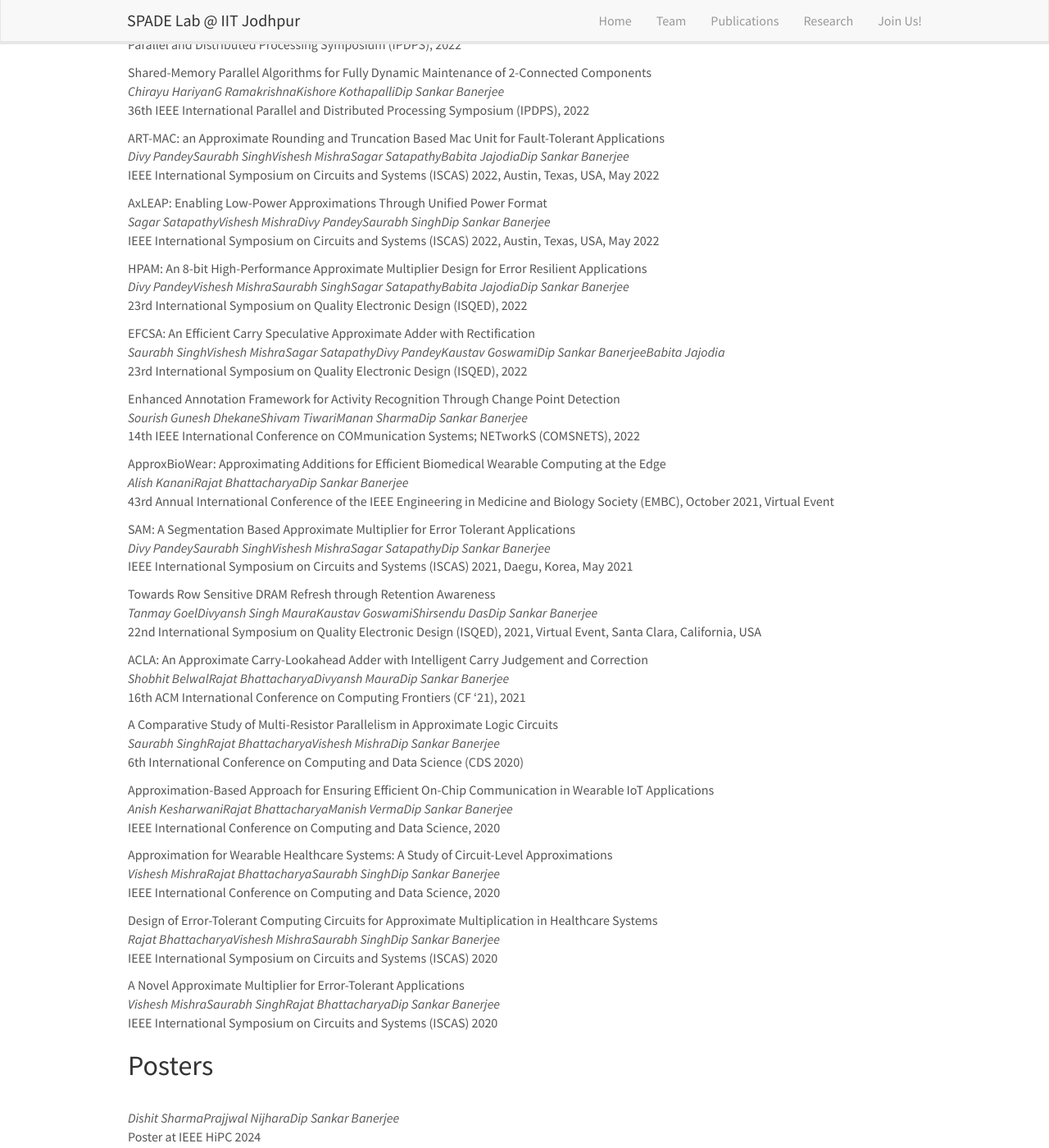
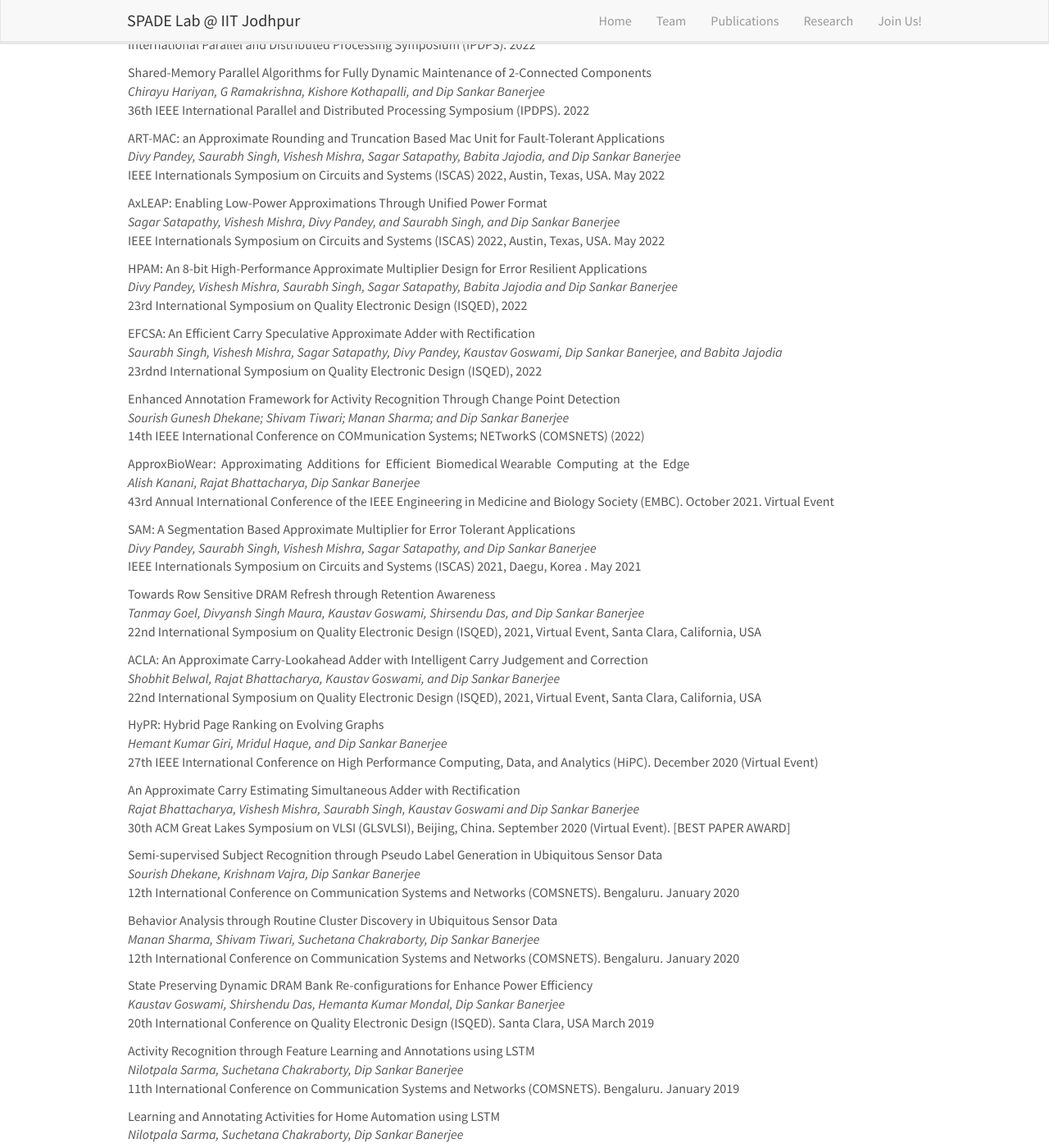
Before and after one commit to SPADE-IITJ/spade-iitj.github.io, a Jekyll site: the page built from _pages/publications.md, in a window 1280 px wide and 1400 px high, scrolled down 1849 px. Shown: the whole window at 82% size. Built offline with Jekyll 4.4.1, drawn with Linux system fonts in a browser that asks for light colours; nearby versions of some CDN libraries; some of the changed text lies outside the part shown.

Commit message:
Fix typo in publications

```diff
--- a/_data/publist.yml
+++ b/_data/publist.yml
@@ -1,311 +1,190 @@
 - title: "High-Performance Implementation of Louvain Algorithm with Representational Optimizations"
-  image:
-  description:
-  authors:
-    - Shubhajit Sahu
-    - Kishore Kothapalli
-    - Dip Sankar Banerjee
+  authors: "Shubhajit Sahu, Kishore Kothapalli, and Dip Sankar Banerjee"
   link:
     url:
-    display: "Complex Networks, Istanbul Turkey (2024)"
-
+    display: "Complex Networks, Istanbul Turkey, (2024)"
 - title: "SideLink: Exposing NVLink to Covert and Side-Channel Attacks"
-  image:
-  description:
-  authors:
-    - Issa Baddour
-    - Dip Sankar Banerjee
-    - Somitra Kumar Sanadhya
+  authors: "Issa Baddour, Dip Sankar Banerjee, Somitra Kumar Sanadhya"
   link:
     url:
     display: "14th International Conference on Security, Privacy and Applied Cryptographic Engineering (SPACE), Kerala, India, December 14-17, 2024"
-
 - title: "MST in Incremental Graphs Through Tree Contractions"
-  image:
-  description:
-  authors:
-    - Akanksha Dwivedi
-    - Sameer Sharma
-    - Dip Sankar Banerjee
+  authors: "Akanksha Dwivedi, Sameer Sharma, and Dip Sankar Banerjee"
   link:
     url:
-    display: "28th IEEE High Performance Extreme Computing (HPEC), Boston, USA (2024)"
-
+    display: "28th IEEE High Performance Extreme Computing (HPEC), Boston, USA 2024"
 - title: "GVE-LPA: Fast Label Propagation Algorithm (LPA) for Community Detection in the Shared Memory Setting"
-  image:
-  description:
-  authors:
-    - Shubhajit Sahu
-    - Kishore Kothapalli
-    - Dip Sankar Banerjee
+  authors: "Shubhajit Sahu, Kishore Kothapalli, and Dip Sankar Banerjee"
   link:
     url:
-    display: "Workshop on High-Performance eScience (HiPES) in conjunction with 30th International European Conference on Parallel and Distributed Computing (Euro-Par), 26 - 30 August 2024, Madrid, Spain"
-
+    display: "The Workshop on High-Performance eScience (HiPES) in conjunction with 30th International European Conference on Parallel and Distributed Computing (Euro-Par), 26 - 30 August 2024. Madrid, Spain"
 - title: "Voxelization of Moving Deformable Geometries on GPU"
-  image:
-  description:
-  authors:
-    - Ronith Kumar
-    - Raman Deep
-    - Nipun Arora
-    - Dip Sankar Banerjee
+  authors: "Ronith Kumar, Raman Deep, Nipun Arora, and Dip Sankar Banerjee"
   link:
     url:
-    display: "23rd International Symposium on Parallel and Distributed Computing (ISPDC), Chur, Switzerland, 2024"
-
+    display: "23rd International Symposium on Parallel and Distributed Computing (ISPDC). Chur, Switzerland. 2024"
 - title: "Fast Leiden Algorithm for Community Detection in the Shared Memory Setting"
-  image:
-  description:
-  authors:
-    - Shubhajit Sahu
-    - Kishore Kothapalli
-    - Dip Sankar Banerjee
+  authors: "Shubhajit Sahu, Kishore Kothapalli, and Dip Sankar Banerjee"
   link:
     url:
-    display: "53rd International Conference on Parallel Processing (ICPP), Sweden 2024"
-
+    display: "53rd International Conference on Parallel Processing (ICPP), Sweden 2024"
 - title: "Shared-Memory Parallel Algorithms for Community Detection in Dynamic Graphs"
-  image:
-  description:
-  authors:
-    - Shubhajit Sahu
-    - Kishore Kothapalli
-    - Dip Sankar Banerjee
+  authors: "Shubhajit Sahu, Kishore Kothapalli, and Dip Sankar Banerjee"
   link:
     url:
-    display: "26th Workshop in Advances in Parallel and Distributed Computing Models (APDCM) workshop held in conjunction with 38th IEEE Parallel and Distributed Processing Symposium (IPDPS) 2024 [OUTSTANDING PAPER AWARD]"
-
+    display: "26th Workshop in Advances in Parallel and Distributed Computing Models (APDCM) workshop held in conjunction with 38th IEEE Parallel and Distributed Processing Symposium (IPDPS) 2024. [OUTSTANDING PAPER AWARD]"
 - title: "Shared-Memory Parallel Dynamic Louvain Algorithm for Community Detection"
-  image:
-  description:
-  authors:
-    - Shubhajit Sahu
-    - Kishore Kothapalli
-    - Dip Sankar Banerjee
+  authors: "Shubhajit Sahu, Kishore Kothapalli, and Dip Sankar Banerjee"
   link:
     url:
     display: "38th IEEE Parallel and Distributed Processing Symposium (IPDPS) 2024"
-
 - title: "Voxelization of Moving Geometries on GPU"
-  image:
-  description:
-  authors:
-    - Rishabh Shukla
-    - Nipun Arora
-    - Dip Sankar Banerjee
+  authors: "Rishabh Shukla; Nipun Arora; Dip Sankar Banerjee"
   link:
     url:
-    display: "24th IEEE High Performance Computing and Communications (HPCC), Chengdu China, 2022"
-
+    display: "24th IEEE High Performance Computing and Communications (HPCC). Chengdu China. 2022"
 - title: "A Case for Amplifying Row Hammer Attacks via Cell-Coupling in DRAM Devices"
-  image:
-  description:
-  authors:
-    - Kaustav Goswami
-    - Shirshendu Das
-    - Sagar Satapathy
-    - Dip Sankar Banerjee
+  authors: "Kaustav Goswami, Shirshendu Das, Sagar Satapathy and Dip Sankar Banerjee"
   link:
     url:
-    display: "The International Symposium on Memory Systems (MEMSYS), December 2022"
-
+    display: "The International Symposium on Memory Systems (MEMSYS). December 2022"
 - title: "Dynamic Batch Parallel Algorithms for Updating Pagerank"
-  image:
-  description:
-  authors:
-    - Shubhajit Sahu
-    - Kishore Kothapalli
-    - Dip Sankar Banerjee
+  authors: "Shubhajit Sahu, Kishore Kothapalli, Dip Sankar Banerjee"
   link:
     url:
-    display: "Workshop on Parallel and Distributed Processing for Computational Social Sciences (ParSocial) in conjunction with 36th IEEE International Parallel and Distributed Processing Symposium (IPDPS), 2022"
-
+    display: "Workshop on Parallel and Distributed Processing for Computaional Social Sciences (ParSocial) to be held in conjuction with 36th IEEE International Parallel and Distributed Processing Symposium (IPDPS). 2022"
 - title: "Shared-Memory Parallel Algorithms for Fully Dynamic Maintenance of 2-Connected Components"
-  image:
-  description:
-  authors:
-    - Chirayu Hariyan
-    - G Ramakrishna
-    - Kishore Kothapalli
-    - Dip Sankar Banerjee
+  authors: "Chirayu Hariyan, G Ramakrishna, Kishore Kothapalli, and Dip Sankar Banerjee"
   link:
     url:
-    display: "36th IEEE International Parallel and Distributed Processing Symposium (IPDPS), 2022"
-
+    display: "36th IEEE International Parallel and Distributed Processing Symposium (IPDPS). 2022"
 - title: "ART-MAC: an Approximate Rounding and Truncation Based Mac Unit for Fault-Tolerant Applications"
-  image:
-  description:
-  authors:
-    - Divy Pandey
-    - Saurabh Singh
-    - Vishesh Mishra
-    - Sagar Satapathy
-    - Babita Jajodia
-    - Dip Sankar Banerjee
+  authors: "Divy Pandey, Saurabh Singh, Vishesh Mishra, Sagar Satapathy, Babita Jajodia, and Dip Sankar Banerjee"
   link:
     url:
-    display: "IEEE International Symposium on Circuits and Systems (ISCAS) 2022, Austin, Texas, USA, May 2022"
-
+    display: "IEEE Internationals Symposium on Circuits and Systems (ISCAS) 2022, Austin, Texas, USA. May 2022"
 - title: "AxLEAP: Enabling Low-Power Approximations Through Unified Power Format"
-  image:
-  description:
-  authors:
-    - Sagar Satapathy
-    - Vishesh Mishra
-    - Divy Pandey
-    - Saurabh Singh
-    - Dip Sankar Banerjee
+  authors: "Sagar Satapathy, Vishesh Mishra, Divy Pandey, and Saurabh Singh, and Dip Sankar Banerjee"
   link:
     url:
-    display: "IEEE International Symposium on Circuits and Systems (ISCAS) 2022, Austin, Texas, USA, May 2022"
-
+    display: "IEEE Internationals Symposium on Circuits and Systems (ISCAS) 2022, Austin, Texas, USA. May 2022"
 - title: "HPAM: An 8-bit High-Performance Approximate Multiplier Design for Error Resilient Applications"
-  image:
-  description:
-  authors:
-    - Divy Pandey
-    - Vishesh Mishra
-    - Saurabh Singh
-    - Sagar Satapathy
-    - Babita Jajodia
-    - Dip Sankar Banerjee
+  authors: "Divy Pandey, Vishesh Mishra, Saurabh Singh, Sagar Satapathy, Babita Jajodia and Dip Sankar Banerjee"
   link:
     url:
-    display: "23rd International Symposium on Quality Electronic Design (ISQED), 2022"
-
+    display: "23rd International Symposium on Quality Electronic Design (ISQED), 2022"
 - title: "EFCSA: An Efficient Carry Speculative Approximate Adder with Rectification"
-  image:
-  description:
-  authors:
-    - Saurabh Singh
-    - Vishesh Mishra
-    - Sagar Satapathy
-    - Divy Pandey
-    - Kaustav Goswami
-    - Dip Sankar Banerjee
-    - Babita Jajodia
+  authors: "Saurabh Singh, Vishesh Mishra, Sagar Satapathy, Divy Pandey, Kaustav Goswami, Dip Sankar Banerjee, and Babita Jajodia"
   link:
     url:
-    display: "23rd International Symposium on Quality Electronic Design (ISQED), 2022"
-
+    display: "23rdnd International Symposium on Quality Electronic Design (ISQED), 2022"
 - title: "Enhanced Annotation Framework for Activity Recognition Through Change Point Detection"
-  image:
-  description:
-  authors:
-    - Sourish Gunesh Dhekane
-    - Shivam Tiwari
-    - Manan Sharma
-    - Dip Sankar Banerjee
+  authors: "Sourish Gunesh Dhekane; Shivam Tiwari; Manan Sharma; and Dip Sankar Banerjee"
   link:
     url:
-    display: "14th IEEE International Conference on COMmunication Systems; NETworkS (COMSNETS), 2022"
-
-- title: "ApproxBioWear: Approximating Additions for Efficient Biomedical Wearable Computing at the Edge"
-  image:
-  description:
-  authors:
-    - Alish Kanani
-    - Rajat Bhattacharya
-    - Dip Sankar Banerjee
+    display: "14th IEEE International Conference on COMmunication Systems; NETworkS (COMSNETS) (2022)"
+- title: "ApproxBioWear:  Approximating  Additions  for  Efficient  Biomedical Wearable  Computing  at  the  Edge"
+  authors: "Alish Kanani, Rajat Bhattacharya, Dip Sankar Banerjee"
   link:
     url:
-    display: "43rd Annual International Conference of the IEEE Engineering in Medicine and Biology Society (EMBC), October 2021, Virtual Event"
-
+    display: "43rd Annual International Conference of the IEEE Engineering in Medicine and Biology Society (EMBC). October 2021. Virtual Event"
 - title: "SAM: A Segmentation Based Approximate Multiplier for Error Tolerant Applications"
-  image:
-  description:
-  authors:
-    - Divy Pandey
-    - Saurabh Singh
-    - Vishesh Mishra
-    - Sagar Satapathy
-    - Dip Sankar Banerjee
+  authors: "Divy Pandey, Saurabh Singh, Vishesh Mishra, Sagar Satapathy, and Dip Sankar Banerjee"
   link:
     url:
-    display: "IEEE International Symposium on Circuits and Systems (ISCAS) 2021, Daegu, Korea, May 2021"
-
+    display: "IEEE Internationals Symposium on Circuits and Systems (ISCAS) 2021, Daegu, Korea . May 2021"
 - title: "Towards Row Sensitive DRAM Refresh through Retention Awareness"
-  image:
-  description:
-  authors:
-    - Tanmay Goel
-    - Divyansh Singh Maura
-    - Kaustav Goswami
-    - Shirsendu Das
-    - Dip Sankar Banerjee
+  authors: "Tanmay Goel, Divyansh Singh Maura, Kaustav Goswami, Shirsendu Das, and Dip Sankar Banerjee"
   link:
     url:
     display: "22nd International Symposium on Quality Electronic Design (ISQED), 2021, Virtual Event, Santa Clara, California, USA"
-
 - title: "ACLA: An Approximate Carry-Lookahead Adder with Intelligent Carry Judgement and Correction"
-  image:
-  description:
-  authors:
-    - Shobhit Belwal
-    - Rajat Bhattacharya
-    - Divyansh Maura
-    - Dip Sankar Banerjee
+  authors: "Shobhit Belwal, Rajat Bhattacharya, Kaustav Goswami, and Dip Sankar Banerjee"
   link:
     url:
-    display: "16th ACM International Conference on Computing Frontiers (CF '21), 2021"
-
-- title: "A Comparative Study of Multi-Resistor Parallelism in Approximate Logic Circuits"
-  image:
-  description:
-  authors:
-    - Saurabh Singh
-    - Rajat Bhattacharya
-    - Vishesh Mishra
-    - Dip Sankar Banerjee
+    display: "22nd International Symposium on Quality Electronic Design (ISQED), 2021, Virtual Event, Santa Clara, California, USA"
+- title: "HyPR: Hybrid Page Ranking on Evolving Graphs"
+  authors: "Hemant Kumar Giri, Mridul Haque, and Dip Sankar Banerjee"
   link:
     url:
-    display: "6th International Conference on Computing and Data Science (CDS 2020)"
-
-- title: "Approximation-Based Approach for Ensuring Efficient On-Chip Communication in Wearable IoT Applications"
-  image:
-  description:
-  authors:
-    - Anish Kesharwani
-    - Rajat Bhattacharya
-    - Manish Verma
-    - Dip Sankar Banerjee
+    display: "27th IEEE International Conference on High Performance Computing, Data, and Analytics (HiPC). December 2020 (Virtual Event)"
+- title: "An Approximate Carry Estimating Simultaneous Adder with Rectification"
+  authors: "Rajat Bhattacharya, Vishesh Mishra, Saurabh Singh, Kaustav Goswami and Dip Sankar Banerjee"
   link:
     url:
-    display: "IEEE International Conference on Computing and Data Science, 2020"
-
-- title: "Approximation for Wearable Healthcare Systems: A Study of Circuit-Level Approximations"
-  image:
-  description:
-  authors:
-    - Vishesh Mishra
-    - Rajat Bhattacharya
-    - Saurabh Singh
-    - Dip Sankar Banerjee
+    display: "30th ACM Great Lakes Symposium on VLSI (GLSVLSI), Beijing, China. September 2020 (Virtual Event). [BEST PAPER AWARD]"
+- title: "Semi-supervised Subject Recognition through Pseudo Label Generation in Ubiquitous Sensor Data"
+  authors: "Sourish Dhekane, Krishnam Vajra, Dip Sankar Banerjee"
   link:
     url:
-    display: "IEEE International Conference on Computing and Data Science, 2020"
-
-- title: "Design of Error-Tolerant Computing Circuits for Approximate Multiplication in Healthcare Systems"
-  image:
-  description:
-  authors:
-    - Rajat Bhattacharya
-    - Vishesh Mishra
-    - Saurabh Singh
-    - Dip Sankar Banerjee
+    display: "12th International Conference on Communication Systems and Networks (COMSNETS). Bengaluru. January 2020"
+- title: "Behavior Analysis through Routine Cluster Discovery in Ubiquitous Sensor Data"
+  authors: "Manan Sharma, Shivam Tiwari, Suchetana Chakraborty, Dip Sankar Banerjee"
   link:
     url:
-    display: "IEEE International Symposium on Circuits and Systems (ISCAS) 2020"
-
-- title: "A Novel Approximate Multiplier for Error-Tolerant Applications"
-  image:
-  description:
-  authors:
-    - Vishesh Mishra
-    - Saurabh Singh
-    - Rajat Bhattacharya
-    - Dip Sankar Banerjee
+    display: "12th International Conference on Communication Systems and Networks (COMSNETS). Bengaluru. January 2020"
+- title: "State Preserving Dynamic DRAM Bank Re-configurations for Enhance Power Efficiency"
+  authors: "Kaustav Goswami, Shirshendu Das, Hemanta Kumar Mondal, Dip Sankar Banerjee"
   link:
     url:
-    display: "IEEE International Symposium on Circuits and Systems (ISCAS) 2020"
+    display: "20th International Conference on Quality Electronic Design (ISQED). Santa Clara, USA March 2019"
+- title: "Activity Recognition through Feature Learning and Annotations using LSTM"
+  authors: "Nilotpala Sarma, Suchetana Chakraborty, Dip Sankar Banerjee"
+  link:
+    url:
+    display: "11th International Conference on Communication Systems and Networks (COMSNETS). Bengaluru. January 2019"
+- title: "Learning and Annotating Activities for Home Automation using LSTM"
+  authors: "Nilotpala Sarma, Suchetana Chakraborty, Dip Sankar Banerjee"
+  link:
+    url:
+    display: "11th International Conference on Communication Systems and Networks (COMSNETS). Bengaluru. January 2019. [BEST PAPER AWARD]"
+- title: "Enhancing Influence Maximization in Social Networks using Parallel Reverse Reachability Set Computations"
+  authors: "Mridul Haque, Dip Sankar Banerjee"
+  link:
+    url:
+    display: "11th International Conference on Contemporary Computing (IC3). August 2018"
+- title: "Nearly Balanced Work Partitioning for Heterogeneous Algorithms"
+  authors: "Mallipeddi Hardhik, Dip Sankar Banerjee, Kiran Raj Ramamoorthy, Kishore Kothapalli, and Kannan Srinathan"
+  link:
+    url:
+    display: "46th International Conference on Parallel Processing (ICPP) to be held at Bristol, UK 14-17 August 2017"
+- title: "Re-designing CNTK Deep Learning Framework on Modern GPU Enabled Clusters"
+  authors: "Dip Sankar Banerjee, Khaled Hamidouche, Dhabaleswar K. Panda"
+  link:
+    url:
+    display: "8th IEEE International Conference on Cloud Computing Technology and Science (CloudCom) at Luxembourg 12-15 December 2016"
+- title: "Exploiting Maximal Overlap for Non-Contiguous Data Movement Processing on Modern GPU-enabled System"
+  authors: "Ching-Hsiang Chu, Khaled Hamidouche, Akshay Venkatesh, Dip Sankar Banerjee, Hari Subramoni and Dhabaleswar Panda"
+  link:
+    url:
+    display: "International Parallel and Distributed Processing Symposium (IPDPS), 2016"
+- title: "Designing High Performance Communication Runtime for GPU Managed Memory: Early Experiences"
+  authors: "Dip Sankar Banerjee, Khaled Hamidouche, Dhableswar Panda"
+  link:
+    url:
+    display: "General Purpose GPU (GPGPU-9) to be held in conjunction with Principles and Practices of Parallel Programming (PPoPP), 2016"
+- title: "A Novel Heterogeneous Algorithm for Multiplying Scale-Free Sparse Matrices"
+  authors: "Kiran Raj Ramamoorthy, Dip Sankar Banerjee, Kishore Kothapalli"
+  link:
+    url:
+    display: "The Workshop on Accelerators for Hybrid Multicore Systems (AsHES) held in conjunction with International Parallel and Distributed Processing Symposium (IPDPS), 2015"
+- title: "Work Efficient Parallel Algorithms for Large Graph Exploration"
+  authors: "Dip Sankar Banerjee, Shashank Sharma, Kishore Kothapalli"
+  link:
+    url:
+    display: "The 20th Annual International Conference on High Performance Computing Conference (HiPC), December 18-21, 2013"
+- title: "Fast Parallel Comparison Sort for Hybrid Multicore Platforms"
+  authors: "Dip Sankar Banerjee, Parikshit Sakurikar, Kishore Kothapalli"
+  link:
+    url:
+    display: "The Workshop on Accelerators for Hybrid Multicore Systems (AsHES) held in conjunction with International Parallel and Distributed Processing Symposium (IPDPS), May 20-24, 2013"
+- title: "An On Demand Fast Parallel Pseudo Random Number Generator with Applications"
+  authors: "Dip Sankar Banerjee, Kishore Kothapalli"
+  link:
+    url:
+    display: "The Workshop on Large Scale Parallel Processing (LSPP) held in conjunction with International Parallel and Distributed Processing Symposium (IPDPS), May 21-25, 2012"
+- title: "Hybrid Algorithms for List Ranking and Graph Connected Components"
+  authors: "Dip Sankar Banerjee, Kishore Kothapalli"
+  link:
+    url:
+    display: "The 18th Annual International Conference on High Performance Computing Conference (HiPC), December 18-21, 2011"
```
Also changed, not shown: _data/posters.yml (+9 -35 lines).
